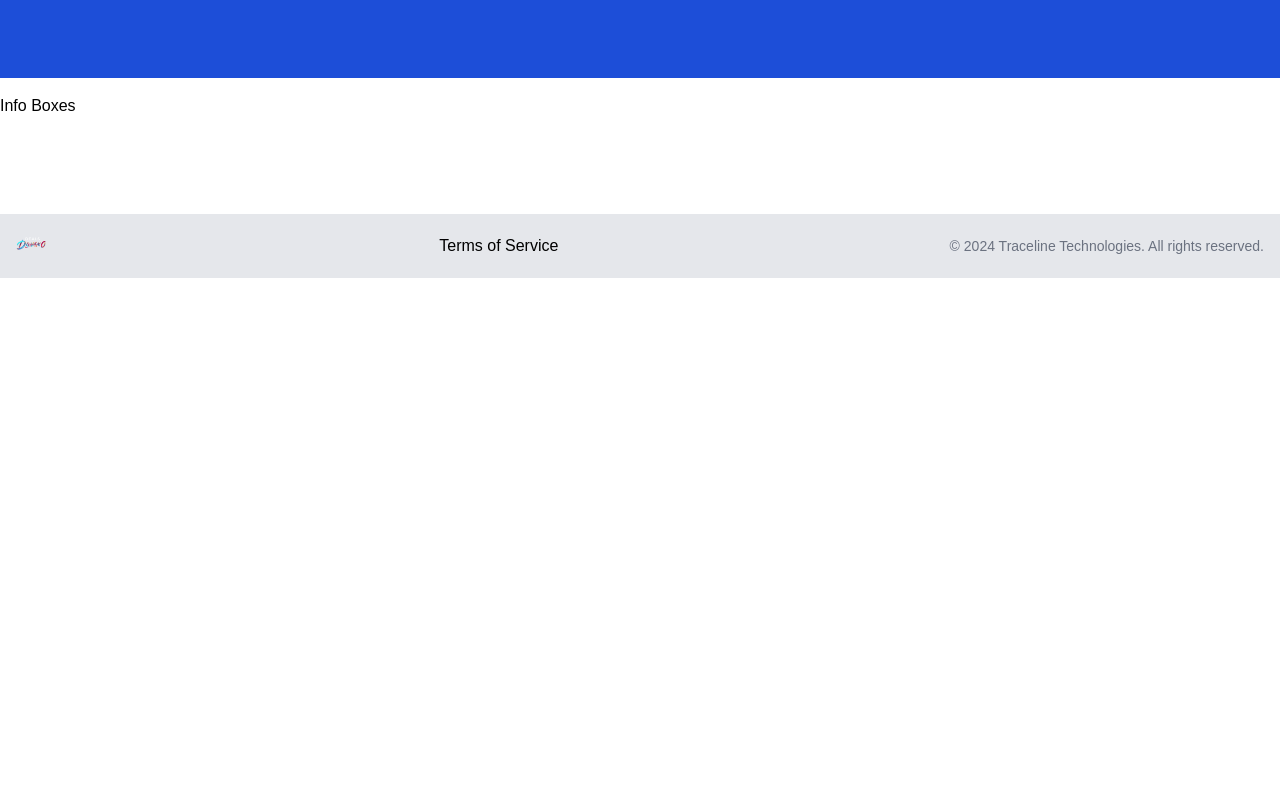
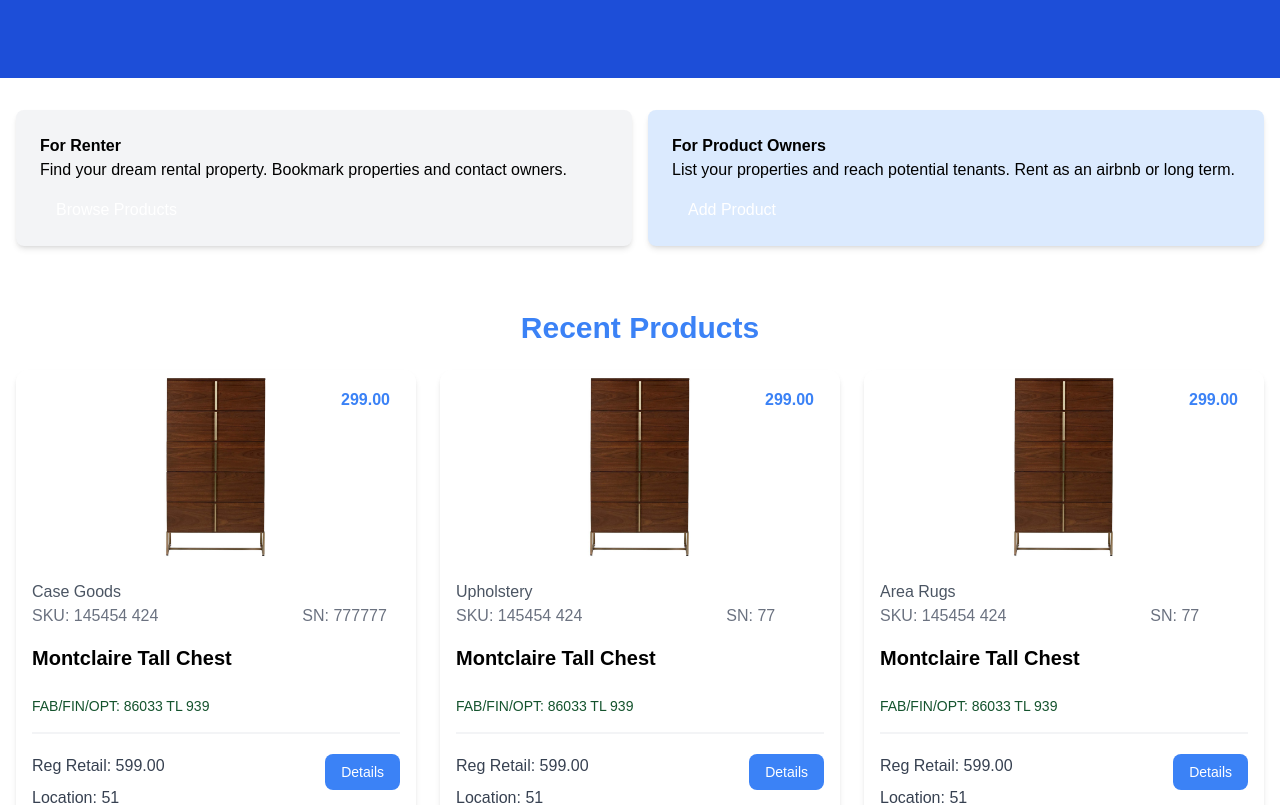
Before and after one commit to tmsmith1150/thedealsdynamo, a Next.js app: page / in a window 1280 px wide. Shown: the part 319-1124 px from the top of the page. Before the commit the page ends 800 px from the top, so only its background shows below. Built offline with nearby package versions, Linux system fonts and the light colour scheme.

Commit message:
the evil that men do

```diff
--- a/app/page.jsx
+++ b/app/page.jsx
@@ -1,5 +1,6 @@
 import Hero from "@/components/Hero";
 import InfoBoxes from "@/components/InfoBoxes";
+import HomeProducts from "@/components/HomeProducts";
 
 const HomePage = () => {
     return (
@@ -7,6 +8,7 @@
             <h1 className='text-3xl'>Welcome</h1>
           <Hero />
           <InfoBoxes />
+          <HomeProducts />
         </div>
      );
 }
--- a/components/Footer.jsx
+++ b/components/Footer.jsx
@@ -1,6 +1,6 @@
 import Link from "next/link";
 import Image from "next/image";
-import logo from '@/assets/images/logo.png'
+import logo from '@/assets/images/logo.png';
 
 const Footer = () => {
     const currentYear = new Date().getFullYear();
--- /dev/null
+++ b/components/HomeProducts.jsx
@@ -0,0 +1,35 @@
+
+import ProductCard from "./ProductCard";
+import connectDB from '@/config/database';
+import products from '@/products.json';
+import Link from "next/link";
+
+const HomeProducts = () => {
+    const recentProducts = products.slice(0, 3);
+    return (
+        <>
+        <section className='px-4 py-6'>
+            <div className='container-xl lg:container m-auto px04 py-6'>
+                <h2 className="text-3xl font-bold text-blue-500 mb-6 text-center">Recent Products</h2>
+                { products.length === 0 ? (
+                    <p>No Products Found</p>
+                ) : (
+                    <div className='grid grid-cols-1 md:grid-cols-3 gap-6'>
+                        {recentProducts.map((product) => (
+                            <ProductCard key={product._id} product={product} />
+                        ))}
+                     </div>
+                )}
+            </div>
+        </section>
+
+                <section className='m-auto max-w-lg my-6 px-6'>
+                 <Link href='/products' className='block bg-black text-white text-center py-4 px-6 rounded-xl hover:bg-gray-700'>
+                 View All Products
+                 </Link>
+                </section>
+        </>
+     );
+}
+
+export default HomeProducts;
--- a/components/InfoBox.jsx
+++ b/components/InfoBox.jsx
@@ -1,7 +1,20 @@
-const InfoBox = () => {
+
+
+const InfoBox = ({ heading, backgroundColor = 'bg-gray-100', textColor = 'text-gray-800', buttonInfo, children }) => {
     return (
-        <div>Info Box</div>
-     );
+        <div className={`${backgroundColor} p-6 rounded-lg shadow-md`}>
+            <h2 className={`${textColor}text-2xl font-bold`}>{heading}</h2>
+            <p className={`${textColor}mt-2 mb-4`}>
+                {children}
+            </p>
+            <a
+                href={buttonInfo.link}
+                className={`${buttonInfo.backgroundColor}inline-block text-white rounded-lg px-4 py-2 hover:bg-gray-700`}
+            >
+                {buttonInfo.text}
+            </a>
+        </div>
+    );
 }
 
 export default InfoBox;
--- a/components/InfoBoxes.jsx
+++ b/components/InfoBoxes.jsx
@@ -1,6 +1,26 @@
+import InfoBox from "./InfoBox";
+
 const InfoBoxes = () => {
     return (
-        <div>Info Boxes</div>
+    <section>
+      <div className="container-xl lg:container m-auto">
+        <div className="grid grid-cols-1 md:grid-cols-2 gap-4 p-4 rounded-lg">
+        <InfoBox heading='For Renter' buttonInfo={{
+            text: 'Browse Products',
+            link: '/products',
+            backgroundColor: 'bg-black'
+        }}>
+            Find your dream rental property. Bookmark properties and contact
+        owners.</ InfoBox>
+        <InfoBox heading='For Product Owners' backgroundColor='bg-blue-100' buttonInfo={{
+            text: 'Add Product',
+            link: '/products/add',
+            backgroundColor: 'bg-blue-500'
+        }}>List your properties and reach potential tenants. Rent as an
+        airbnb or long term.</InfoBox>
+        </div>
+      </div>
+    </section>
      );
 }
 
```
